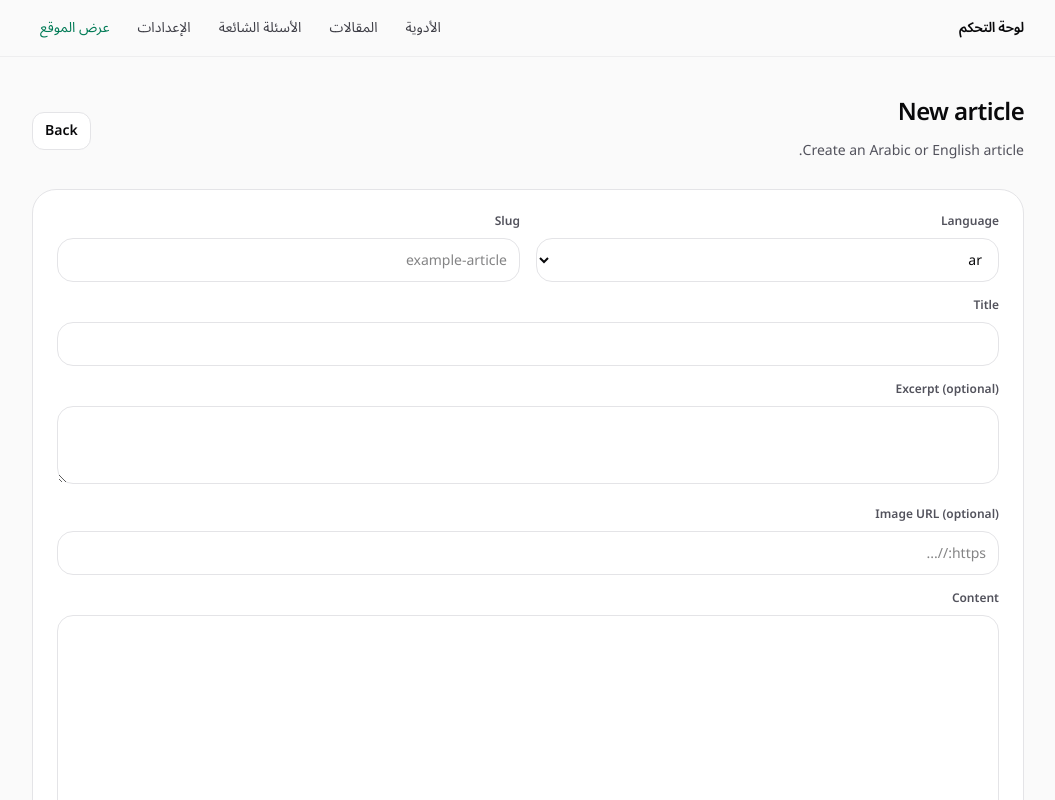
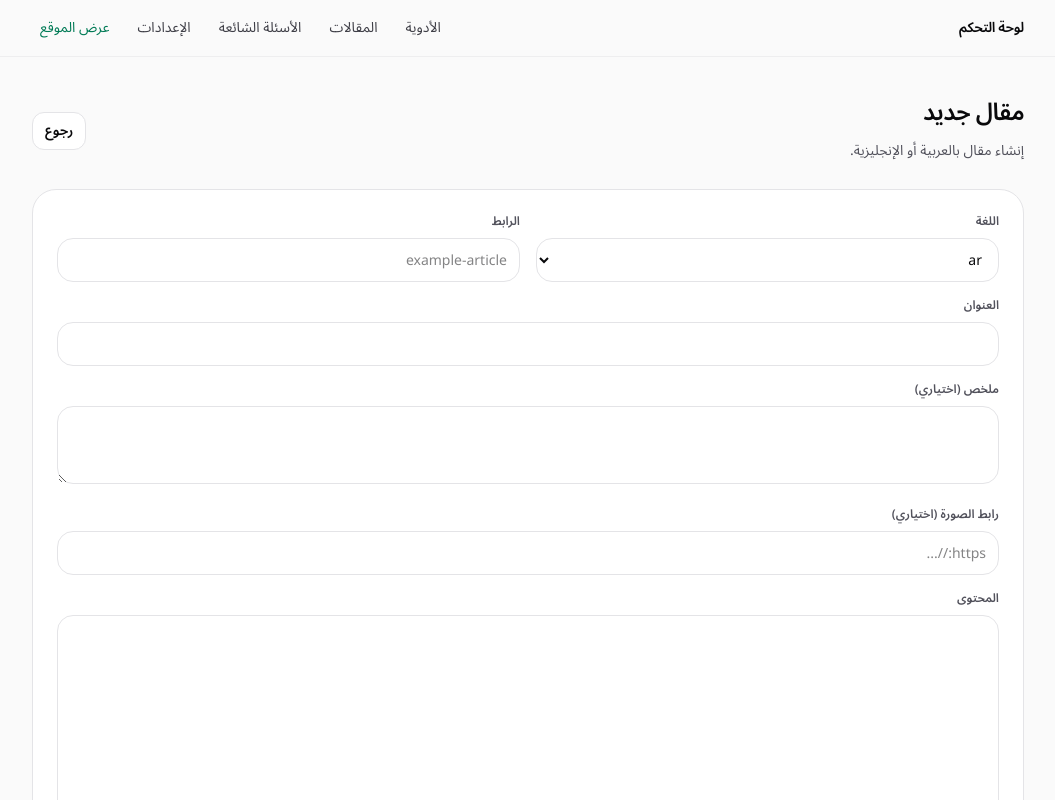
Before and after one commit to hdomainnames-hue/drugs, a Next.js app: page /admin/articles/new in a window 1280 px wide. Shown: the top 800 px of the page, without its empty margins (112-1167 px from the left). Built offline with nearby package versions, Linux system fonts and the light colour scheme.

Commit message:
Admin: Arabic localization for CRUD pages + translation test links

```diff
--- a/src/app/admin/articles/[id]/page.tsx
+++ b/src/app/admin/articles/[id]/page.tsx
@@ -31,14 +31,14 @@ export default async function EditArticlePage({
     <div className="space-y-6">
       <div className="flex items-center justify-between">
         <div>
-          <h1 className="text-2xl font-semibold tracking-tight">Edit article</h1>
-          <p className="mt-2 text-sm leading-7 text-zinc-600 dark:text-zinc-400">Update content and publishing status.</p>
+          <h1 className="text-2xl font-semibold tracking-tight">تعديل مقال</h1>
+          <p className="mt-2 text-sm leading-7 text-zinc-600 dark:text-zinc-400">تعديل المحتوى وحالة النشر.</p>
         </div>
         <Link
           href="/admin/articles"
           className="rounded-xl border border-zinc-200 bg-white px-3 py-2 text-sm font-semibold text-zinc-950 hover:border-zinc-400 dark:border-zinc-800 dark:bg-zinc-950 dark:text-zinc-50 dark:hover:border-zinc-600"
         >
-          Back
+          رجوع
         </Link>
       </div>
 
@@ -61,7 +61,7 @@ export default async function EditArticlePage({
       >
         <div className="grid grid-cols-1 gap-4 sm:grid-cols-2">
           <label className="space-y-2">
-            <div className="text-xs font-semibold text-zinc-600 dark:text-zinc-400">Language</div>
+            <div className="text-xs font-semibold text-zinc-600 dark:text-zinc-400">اللغة</div>
             <select
               name="lang"
               defaultValue={article.lang === "en" ? "en" : "ar"}
@@ -73,7 +73,7 @@ export default async function EditArticlePage({
           </label>
 
           <label className="space-y-2">
-            <div className="text-xs font-semibold text-zinc-600 dark:text-zinc-400">Slug</div>
+            <div className="text-xs font-semibold text-zinc-600 dark:text-zinc-400">الرابط</div>
             <input
               name="slug"
               defaultValue={article.slug}
@@ -84,7 +84,7 @@ export default async function EditArticlePage({
         </div>
 
         <label className="mt-4 block space-y-2">
-          <div className="text-xs font-semibold text-zinc-600 dark:text-zinc-400">Title</div>
+          <div className="text-xs font-semibold text-zinc-600 dark:text-zinc-400">العنوان</div>
           <input
             name="title"
             defaultValue={article.title}
@@ -94,7 +94,7 @@ export default async function EditArticlePage({
         </label>
 
         <label className="mt-4 block space-y-2">
-          <div className="text-xs font-semibold text-zinc-600 dark:text-zinc-400">Excerpt (optional)</div>
+          <div className="text-xs font-semibold text-zinc-600 dark:text-zinc-400">ملخص (اختياري)</div>
           <textarea
             name="excerpt"
             defaultValue={article.excerpt ?? ""}
@@ -104,7 +104,7 @@ export default async function EditArticlePage({
         </label>
 
         <label className="mt-4 block space-y-2">
-          <div className="text-xs font-semibold text-zinc-600 dark:text-zinc-400">Image URL (optional)</div>
+          <div className="text-xs font-semibold text-zinc-600 dark:text-zinc-400">رابط الصورة (اختياري)</div>
           <input
             name="imageUrl"
             defaultValue={article.imageUrl ?? ""}
@@ -114,7 +114,7 @@ export default async function EditArticlePage({
         </label>
 
         <label className="mt-4 block space-y-2">
-          <div className="text-xs font-semibold text-zinc-600 dark:text-zinc-400">Content</div>
+          <div className="text-xs font-semibold text-zinc-600 dark:text-zinc-400">المحتوى</div>
           <textarea
             name="content"
             defaultValue={article.content}
@@ -126,7 +126,7 @@ export default async function EditArticlePage({
 
         <label className="mt-4 inline-flex items-center gap-2 text-sm">
           <input type="checkbox" name="published" defaultChecked={Boolean(article.publishedAt)} className="h-4 w-4" />
-          Published
+          منشور
         </label>
 
         <div className="mt-6 flex items-center justify-end">
@@ -134,7 +134,7 @@ export default async function EditArticlePage({
             type="submit"
             className="inline-flex h-11 items-center justify-center rounded-2xl bg-emerald-600 px-5 text-sm font-semibold text-white hover:bg-emerald-700"
           >
-            Save changes
+            حفظ التغييرات
           </button>
         </div>
       </form>
--- a/src/app/admin/articles/new/page.tsx
+++ b/src/app/admin/articles/new/page.tsx
@@ -8,14 +8,14 @@ export default function NewArticlePage() {
     <div className="space-y-6">
       <div className="flex items-center justify-between">
         <div>
-          <h1 className="text-2xl font-semibold tracking-tight">New article</h1>
-          <p className="mt-2 text-sm leading-7 text-zinc-600 dark:text-zinc-400">Create an Arabic or English article.</p>
+          <h1 className="text-2xl font-semibold tracking-tight">مقال جديد</h1>
+          <p className="mt-2 text-sm leading-7 text-zinc-600 dark:text-zinc-400">إنشاء مقال بالعربية أو الإنجليزية.</p>
         </div>
         <Link
           href="/admin/articles"
           className="rounded-xl border border-zinc-200 bg-white px-3 py-2 text-sm font-semibold text-zinc-950 hover:border-zinc-400 dark:border-zinc-800 dark:bg-zinc-950 dark:text-zinc-50 dark:hover:border-zinc-600"
         >
-          Back
+          رجوع
         </Link>
       </div>
 
@@ -37,7 +37,7 @@ export default function NewArticlePage() {
       >
         <div className="grid grid-cols-1 gap-4 sm:grid-cols-2">
           <label className="space-y-2">
-            <div className="text-xs font-semibold text-zinc-600 dark:text-zinc-400">Language</div>
+            <div className="text-xs font-semibold text-zinc-600 dark:text-zinc-400">اللغة</div>
             <select
               name="lang"
               defaultValue="ar"
@@ -49,7 +49,7 @@ export default function NewArticlePage() {
           </label>
 
           <label className="space-y-2">
-            <div className="text-xs font-semibold text-zinc-600 dark:text-zinc-400">Slug</div>
+            <div className="text-xs font-semibold text-zinc-600 dark:text-zinc-400">الرابط</div>
             <input
               name="slug"
               placeholder="example-article"
@@ -60,7 +60,7 @@ export default function NewArticlePage() {
         </div>
 
         <label className="mt-4 block space-y-2">
-          <div className="text-xs font-semibold text-zinc-600 dark:text-zinc-400">Title</div>
+          <div className="text-xs font-semibold text-zinc-600 dark:text-zinc-400">العنوان</div>
           <input
             name="title"
             className="h-11 w-full rounded-2xl border border-zinc-200 bg-white px-3 text-sm dark:border-zinc-800 dark:bg-black"
@@ -69,7 +69,7 @@ export default function NewArticlePage() {
         </label>
 
         <label className="mt-4 block space-y-2">
-          <div className="text-xs font-semibold text-zinc-600 dark:text-zinc-400">Excerpt (optional)</div>
+          <div className="text-xs font-semibold text-zinc-600 dark:text-zinc-400">ملخص (اختياري)</div>
           <textarea
             name="excerpt"
             rows={3}
@@ -78,7 +78,7 @@ export default function NewArticlePage() {
         </label>
 
         <label className="mt-4 block space-y-2">
-          <div className="text-xs font-semibold text-zinc-600 dark:text-zinc-400">Image URL (optional)</div>
+          <div className="text-xs font-semibold text-zinc-600 dark:text-zinc-400">رابط الصورة (اختياري)</div>
           <input
             name="imageUrl"
             placeholder="https://..."
@@ -87,7 +87,7 @@ export default function NewArticlePage() {
         </label>
 
         <label className="mt-4 block space-y-2">
-          <div className="text-xs font-semibold text-zinc-600 dark:text-zinc-400">Content</div>
+          <div className="text-xs font-semibold text-zinc-600 dark:text-zinc-400">المحتوى</div>
           <textarea
             name="content"
             rows={16}
@@ -98,7 +98,7 @@ export default function NewArticlePage() {
 
         <label className="mt-4 inline-flex items-center gap-2 text-sm">
           <input type="checkbox" name="published" className="h-4 w-4" />
-          Publish now
+          نشر الآن
         </label>
 
         <div className="mt-6 flex items-center justify-end">
@@ -106,7 +106,7 @@ export default function NewArticlePage() {
             type="submit"
             className="inline-flex h-11 items-center justify-center rounded-2xl bg-emerald-600 px-5 text-sm font-semibold text-white hover:bg-emerald-700"
           >
-            Save
+            حفظ
           </button>
         </div>
       </form>
--- a/src/app/admin/articles/page.tsx
+++ b/src/app/admin/articles/page.tsx
@@ -14,24 +14,24 @@ export default async function AdminArticlesPage() {
     <div className="space-y-6">
       <div className="flex items-center justify-between gap-3">
         <div>
-          <h1 className="text-2xl font-semibold tracking-tight">Articles</h1>
-          <p className="mt-2 text-sm leading-7 text-zinc-600 dark:text-zinc-400">Create and publish AR/EN articles.</p>
+          <h1 className="text-2xl font-semibold tracking-tight">المقالات</h1>
+          <p className="mt-2 text-sm leading-7 text-zinc-600 dark:text-zinc-400">إنشاء ونشر مقالات بالعربية والإنجليزية.</p>
         </div>
         <Link
           href="/admin/articles/new"
           className="inline-flex h-10 items-center justify-center rounded-xl bg-emerald-600 px-4 text-sm font-semibold text-white hover:bg-emerald-700"
         >
-          New article
+          مقال جديد
         </Link>
       </div>
 
       <div className="overflow-hidden rounded-3xl border border-zinc-200 bg-white dark:border-zinc-800 dark:bg-zinc-950">
         <div className="grid grid-cols-12 gap-2 border-b border-zinc-200 px-4 py-3 text-xs font-semibold text-zinc-600 dark:border-zinc-800 dark:text-zinc-400">
-          <div className="col-span-2">Lang</div>
-          <div className="col-span-4">Title</div>
-          <div className="col-span-3">Slug</div>
-          <div className="col-span-1">Status</div>
-          <div className="col-span-2 text-right">Actions</div>
+          <div className="col-span-2">اللغة</div>
+          <div className="col-span-4">العنوان</div>
+          <div className="col-span-3">الرابط</div>
+          <div className="col-span-1">الحالة</div>
+          <div className="col-span-2 text-right">إجراءات</div>
         </div>
 
         {articles.length ? (
@@ -48,11 +48,11 @@ export default async function AdminArticlesPage() {
                 <div className="col-span-1 text-xs">
                   {a.publishedAt ? (
                     <span className="rounded-lg bg-emerald-50 px-2 py-1 text-emerald-800 dark:bg-emerald-950/30 dark:text-emerald-200">
-                      Published
+                      منشور
                     </span>
                   ) : (
                     <span className="rounded-lg bg-zinc-100 px-2 py-1 text-zinc-700 dark:bg-zinc-900/60 dark:text-zinc-300">
-                      Draft
+                      مسودة
                     </span>
                   )}
                 </div>
@@ -61,7 +61,7 @@ export default async function AdminArticlesPage() {
                     href={`/admin/articles/${String(a.id)}`}
                     className="rounded-xl border border-zinc-200 bg-white px-3 py-2 text-xs font-semibold text-zinc-950 hover:border-zinc-400 dark:border-zinc-800 dark:bg-zinc-950 dark:text-zinc-50 dark:hover:border-zinc-600"
                   >
-                    Edit
+                    تعديل
                   </Link>
                   <form
                     action={async () => {
@@ -73,7 +73,7 @@ export default async function AdminArticlesPage() {
                       type="submit"
                       className="rounded-xl border border-red-200 bg-red-50 px-3 py-2 text-xs font-semibold text-red-700 hover:border-red-300 dark:border-red-900/40 dark:bg-red-950/30 dark:text-red-200"
                     >
-                      Delete
+                      حذف
                     </button>
                   </form>
                 </div>
@@ -81,7 +81,7 @@ export default async function AdminArticlesPage() {
             ))}
           </div>
         ) : (
-          <div className="p-6 text-sm text-zinc-600 dark:text-zinc-400">No articles yet.</div>
+          <div className="p-6 text-sm text-zinc-600 dark:text-zinc-400">لا توجد مقالات بعد.</div>
         )}
       </div>
     </div>
--- a/src/app/admin/drugs/[remoteId]/page.tsx
+++ b/src/app/admin/drugs/[remoteId]/page.tsx
@@ -37,21 +37,21 @@ export default async function EditDrugPage({
     <div className="space-y-6">
       <div className="flex items-center justify-between">
         <div>
-          <h1 className="text-2xl font-semibold tracking-tight">Edit drug</h1>
-          <p className="mt-2 text-sm leading-7 text-zinc-600 dark:text-zinc-400">Update drug details for better SEO and clarity.</p>
+          <h1 className="text-2xl font-semibold tracking-tight">تعديل دواء</h1>
+          <p className="mt-2 text-sm leading-7 text-zinc-600 dark:text-zinc-400">تعديل بيانات الدواء لتحسين السيو والوضوح.</p>
         </div>
         <div className="flex items-center gap-2">
           <Link
             href="/admin/drugs"
             className="rounded-xl border border-zinc-200 bg-white px-3 py-2 text-sm font-semibold text-zinc-950 hover:border-zinc-400 dark:border-zinc-800 dark:bg-zinc-950 dark:text-zinc-50 dark:hover:border-zinc-600"
           >
-            Back
+            رجوع
           </Link>
           <Link
             href={`/ar/drug/${drug.remoteId}`}
             className="rounded-xl border border-zinc-200 bg-white px-3 py-2 text-sm font-semibold text-zinc-950 hover:border-zinc-400 dark:border-zinc-800 dark:bg-zinc-950 dark:text-zinc-50 dark:hover:border-zinc-600"
           >
-            View
+            عرض
           </Link>
         </div>
       </div>
@@ -74,7 +74,7 @@ export default async function EditDrugPage({
       >
         <div className="grid grid-cols-1 gap-4 sm:grid-cols-2">
           <label className="space-y-2 sm:col-span-2">
-            <div className="text-xs font-semibold text-zinc-600 dark:text-zinc-400">Name</div>
+            <div className="text-xs font-semibold text-zinc-600 dark:text-zinc-400">الاسم</div>
             <input
               name="name"
               defaultValue={drug.name}
@@ -84,7 +84,7 @@ export default async function EditDrugPage({
           </label>
 
           <label className="space-y-2">
-            <div className="text-xs font-semibold text-zinc-600 dark:text-zinc-400">Company</div>
+            <div className="text-xs font-semibold text-zinc-600 dark:text-zinc-400">الشركة</div>
             <input
               name="company"
               defaultValue={drug.company ?? ""}
@@ -93,7 +93,7 @@ export default async function EditDrugPage({
           </label>
 
           <label className="space-y-2">
-            <div className="text-xs font-semibold text-zinc-600 dark:text-zinc-400">Active ingredient</div>
+            <div className="text-xs font-semibold text-zinc-600 dark:text-zinc-400">المادة الفعالة</div>
             <input
               name="activeIngredient"
               defaultValue={drug.activeIngredient ?? ""}
@@ -102,7 +102,7 @@ export default async function EditDrugPage({
           </label>
 
           <label className="space-y-2">
-            <div className="text-xs font-semibold text-zinc-600 dark:text-zinc-400">Price</div>
+            <div className="text-xs font-semibold text-zinc-600 dark:text-zinc-400">السعر</div>
             <input
               name="price"
               defaultValue={drug.price ?? ""}
@@ -111,7 +111,7 @@ export default async function EditDrugPage({
           </label>
 
           <label className="space-y-2 sm:col-span-2">
-            <div className="text-xs font-semibold text-zinc-600 dark:text-zinc-400">Meta description (optional)</div>
+            <div className="text-xs font-semibold text-zinc-600 dark:text-zinc-400">وصف الميتا (اختياري)</div>
             <input
               name="metaDescription"
               defaultValue={drug.metaDescription ?? ""}
@@ -121,7 +121,7 @@ export default async function EditDrugPage({
         </div>
 
         <label className="mt-4 block space-y-2">
-          <div className="text-xs font-semibold text-zinc-600 dark:text-zinc-400">Description (optional)</div>
+          <div className="text-xs font-semibold text-zinc-600 dark:text-zinc-400">الوصف (اختياري)</div>
           <textarea
             name="description"
             defaultValue={drug.description ?? ""}
@@ -135,7 +135,7 @@ export default async function EditDrugPage({
             type="submit"
             className="inline-flex h-11 items-center justify-center rounded-2xl bg-emerald-600 px-5 text-sm font-semibold text-white hover:bg-emerald-700"
           >
-            Save
+            حفظ
           </button>
         </div>
       </form>
--- a/src/app/admin/faq/[id]/page.tsx
+++ b/src/app/admin/faq/[id]/page.tsx
@@ -31,14 +31,14 @@ export default async function EditFaqPage({
     <div className="space-y-6">
       <div className="flex items-center justify-between">
         <div>
-          <h1 className="text-2xl font-semibold tracking-tight">Edit FAQ</h1>
-          <p className="mt-2 text-sm leading-7 text-zinc-600 dark:text-zinc-400">Update question and answer.</p>
+          <h1 className="text-2xl font-semibold tracking-tight">تعديل سؤال</h1>
+          <p className="mt-2 text-sm leading-7 text-zinc-600 dark:text-zinc-400">تعديل السؤال والإجابة.</p>
         </div>
         <Link
           href="/admin/faq"
           className="rounded-xl border border-zinc-200 bg-white px-3 py-2 text-sm font-semibold text-zinc-950 hover:border-zinc-400 dark:border-zinc-800 dark:bg-zinc-950 dark:text-zinc-50 dark:hover:border-zinc-600"
         >
-          Back
+          رجوع
         </Link>
       </div>
 
@@ -58,7 +58,7 @@ export default async function EditFaqPage({
       >
         <div className="grid grid-cols-1 gap-4 sm:grid-cols-2">
           <label className="space-y-2">
-            <div className="text-xs font-semibold text-zinc-600 dark:text-zinc-400">Language</div>
+            <div className="text-xs font-semibold text-zinc-600 dark:text-zinc-400">اللغة</div>
             <select
               name="lang"
               defaultValue={faq.lang === "en" ? "en" : "ar"}
@@ -70,7 +70,7 @@ export default async function EditFaqPage({
           </label>
 
           <label className="space-y-2">
-            <div className="text-xs font-semibold text-zinc-600 dark:text-zinc-400">Order</div>
+            <div className="text-xs font-semibold text-zinc-600 dark:text-zinc-400">الترتيب</div>
             <input
               name="order"
               type="number"
@@ -81,7 +81,7 @@ export default async function EditFaqPage({
         </div>
 
         <label className="mt-4 block space-y-2">
-          <div className="text-xs font-semibold text-zinc-600 dark:text-zinc-400">Question</div>
+          <div className="text-xs font-semibold text-zinc-600 dark:text-zinc-400">السؤال</div>
           <input
             name="question"
             defaultValue={faq.question}
@@ -91,7 +91,7 @@ export default async function EditFaqPage({
         </label>
 
         <label className="mt-4 block space-y-2">
-          <div className="text-xs font-semibold text-zinc-600 dark:text-zinc-400">Answer</div>
+          <div className="text-xs font-semibold text-zinc-600 dark:text-zinc-400">الإجابة</div>
           <textarea
             name="answer"
             defaultValue={faq.answer}
@@ -106,7 +106,7 @@ export default async function EditFaqPage({
             type="submit"
             className="inline-flex h-11 items-center justify-center rounded-2xl bg-emerald-600 px-5 text-sm font-semibold text-white hover:bg-emerald-700"
           >
-            Save changes
+            حفظ التغييرات
           </button>
         </div>
       </form>
--- a/src/app/admin/faq/new/page.tsx
+++ b/src/app/admin/faq/new/page.tsx
@@ -8,14 +8,14 @@ export default function NewFaqPage() {
     <div className="space-y-6">
       <div className="flex items-center justify-between">
         <div>
-          <h1 className="text-2xl font-semibold tracking-tight">New FAQ</h1>
-          <p className="mt-2 text-sm leading-7 text-zinc-600 dark:text-zinc-400">Create a question and answer.</p>
+          <h1 className="text-2xl font-semibold tracking-tight">سؤال جديد</h1>
+          <p className="mt-2 text-sm leading-7 text-zinc-600 dark:text-zinc-400">إنشاء سؤال وإجابة.</p>
         </div>
         <Link
           href="/admin/faq"
           className="rounded-xl border border-zinc-200 bg-white px-3 py-2 text-sm font-semibold text-zinc-950 hover:border-zinc-400 dark:border-zinc-800 dark:bg-zinc-950 dark:text-zinc-50 dark:hover:border-zinc-600"
         >
-          Back
+          رجوع
         </Link>
       </div>
 
@@ -34,7 +34,7 @@ export default function NewFaqPage() {
       >
         <div className="grid grid-cols-1 gap-4 sm:grid-cols-2">
           <label className="space-y-2">
-            <div className="text-xs font-semibold text-zinc-600 dark:text-zinc-400">Language</div>
+            <div className="text-xs font-semibold text-zinc-600 dark:text-zinc-400">اللغة</div>
             <select
               name="lang"
               defaultValue="ar"
@@ -46,7 +46,7 @@ export default function NewFaqPage() {
           </label>
 
           <label className="space-y-2">
-            <div className="text-xs font-semibold text-zinc-600 dark:text-zinc-400">Order</div>
+            <div className="text-xs font-semibold text-zinc-600 dark:text-zinc-400">الترتيب</div>
             <input
               name="order"
               type="number"
@@ -57,7 +57,7 @@ export default function NewFaqPage() {
         </div>
 
         <label className="mt-4 block space-y-2">
-          <div className="text-xs font-semibold text-zinc-600 dark:text-zinc-400">Question</div>
+          <div className="text-xs font-semibold text-zinc-600 dark:text-zinc-400">السؤال</div>
           <input
             name="question"
             className="h-11 w-full rounded-2xl border border-zinc-200 bg-white px-3 text-sm dark:border-zinc-800 dark:bg-black"
@@ -66,7 +66,7 @@ export default function NewFaqPage() {
         </label>
 
         <label className="mt-4 block space-y-2">
-          <div className="text-xs font-semibold text-zinc-600 dark:text-zinc-400">Answer</div>
+          <div className="text-xs font-semibold text-zinc-600 dark:text-zinc-400">الإجابة</div>
           <textarea
             name="answer"
             rows={8}
@@ -80,7 +80,7 @@ export default function NewFaqPage() {
             type="submit"
             className="inline-flex h-11 items-center justify-center rounded-2xl bg-emerald-600 px-5 text-sm font-semibold text-white hover:bg-emerald-700"
           >
-            Save
+            حفظ
           </button>
         </div>
       </form>
--- a/src/app/admin/faq/page.tsx
+++ b/src/app/admin/faq/page.tsx
@@ -14,23 +14,23 @@ export default async function AdminFaqPage() {
     <div className="space-y-6">
       <div className="flex items-center justify-between gap-3">
         <div>
-          <h1 className="text-2xl font-semibold tracking-tight">FAQ</h1>
-          <p className="mt-2 text-sm leading-7 text-zinc-600 dark:text-zinc-400">Manage frequently asked questions per language.</p>
+          <h1 className="text-2xl font-semibold tracking-tight">الأسئلة الشائعة</h1>
+          <p className="mt-2 text-sm leading-7 text-zinc-600 dark:text-zinc-400">إدارة الأسئلة الشائعة لكل لغة.</p>
         </div>
         <Link
           href="/admin/faq/new"
           className="inline-flex h-10 items-center justify-center rounded-xl bg-emerald-600 px-4 text-sm font-semibold text-white hover:bg-emerald-700"
         >
-          New FAQ
+          سؤال جديد
         </Link>
       </div>
 
       <div className="overflow-hidden rounded-3xl border border-zinc-200 bg-white dark:border-zinc-800 dark:bg-zinc-950">
         <div className="grid grid-cols-12 gap-2 border-b border-zinc-200 px-4 py-3 text-xs font-semibold text-zinc-600 dark:border-zinc-800 dark:text-zinc-400">
-          <div className="col-span-2">Lang</div>
-          <div className="col-span-1">Order</div>
-          <div className="col-span-7">Question</div>
-          <div className="col-span-2 text-right">Actions</div>
+          <div className="col-span-2">اللغة</div>
+          <div className="col-span-1">الترتيب</div>
+          <div className="col-span-7">السؤال</div>
+          <div className="col-span-2 text-right">إجراءات</div>
         </div>
 
         {faqs.length ? (
@@ -49,7 +49,7 @@ export default async function AdminFaqPage() {
                     href={`/admin/faq/${String(f.id)}`}
                     className="rounded-xl border border-zinc-200 bg-white px-3 py-2 text-xs font-semibold text-zinc-950 hover:border-zinc-400 dark:border-zinc-800 dark:bg-zinc-950 dark:text-zinc-50 dark:hover:border-zinc-600"
                   >
-                    Edit
+                    تعديل
                   </Link>
                   <form
                     action={async () => {
@@ -61,7 +61,7 @@ export default async function AdminFaqPage() {
                       type="submit"
                       className="rounded-xl border border-red-200 bg-red-50 px-3 py-2 text-xs font-semibold text-red-700 hover:border-red-300 dark:border-red-900/40 dark:bg-red-950/30 dark:text-red-200"
                     >
-                      Delete
+                      حذف
                     </button>
                   </form>
                 </div>
@@ -69,7 +69,7 @@ export default async function AdminFaqPage() {
             ))}
           </div>
         ) : (
-          <div className="p-6 text-sm text-zinc-600 dark:text-zinc-400">No FAQs yet.</div>
+          <div className="p-6 text-sm text-zinc-600 dark:text-zinc-400">لا توجد أسئلة بعد.</div>
         )}
       </div>
     </div>
```
Also changed, not shown: src/app/admin/drugs/page.tsx (+14 -14 lines), src/app/admin/settings/page.tsx (+23 -0 lines).
